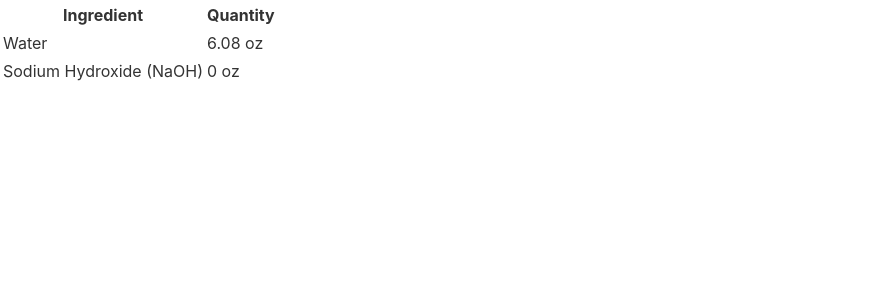
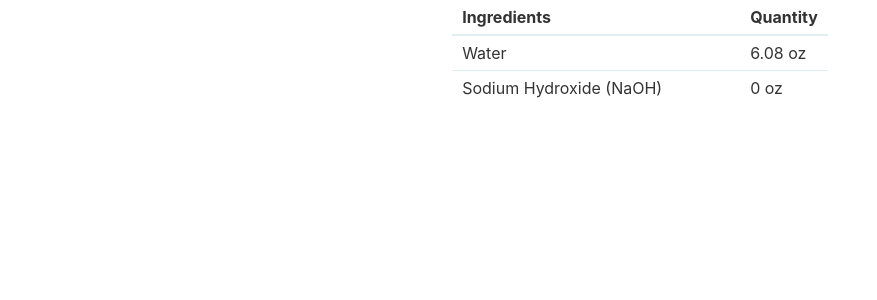
Before and after one commit to joshuahenson/exercises, a React (Create React App) app: page /recipe in a window 1280 px wide. Shown: the top 300 px of the page, without its empty margins (0-877 px from the left). Built offline with nearby package versions, Linux system fonts and the light colour scheme.

Commit message:
Initial styling

```diff
--- /dev/null
+++ b/src/components/Recipe.css
@@ -0,0 +1,30 @@
+.recipe {
+  display: flex;
+  justify-content: center;
+}
+
+.recipe table {
+  border-color: gray;
+  border-collapse: collapse;
+}
+
+.recipe .ingredient {
+  width: 18em;
+}
+
+.recipe th {
+  text-align: left;
+}
+
+.recipe td,
+.recipe th {
+  padding: 5px 10px;
+}
+
+.recipe th {
+  border-bottom: 2px solid #E0EFF1;
+}
+
+.recipe tr:not(:last-child) td {
+  border-bottom: 1px solid #E0EFF1;
+}
--- a/src/components/Recipe.js
+++ b/src/components/Recipe.js
@@ -2,16 +2,17 @@ import React from 'react';
 import PropTypes from 'prop-types';
 import { connect } from 'react-redux';
 import round from 'lodash/round';
-// import './Recipe.css';
+import './Recipe.css';
 
 // TODO: redirect to calculator if no oils
 
 const Recipe = ({ oils, unit, oilWeight, waterRatio, soapType }) => {
   return (
+    <div className="recipe">
       <table>
         <thead>
           <tr>
-          <th>Ingredient</th>
+            <th className="ingredient">Ingredients</th>
             <th>Quantity</th>
           </tr>
         </thead>
@@ -34,6 +35,7 @@ const Recipe = ({ oils, unit, oilWeight, waterRatio, soapType }) => {
           })}
         </tbody>
       </table>
+    </div>
   );
 };
 
```
Lines whose indentation alone changed are shown as unchanged.
